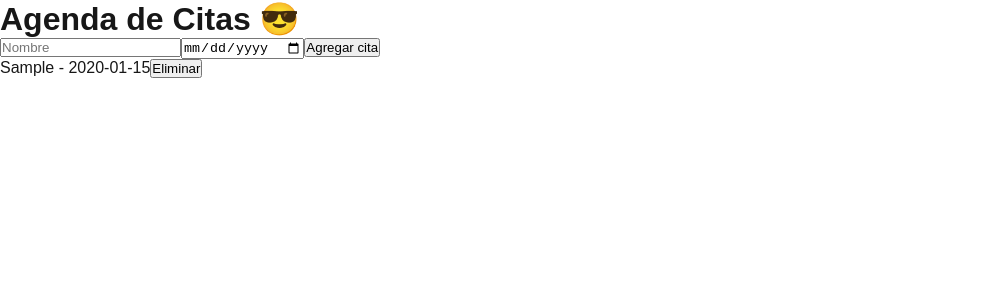
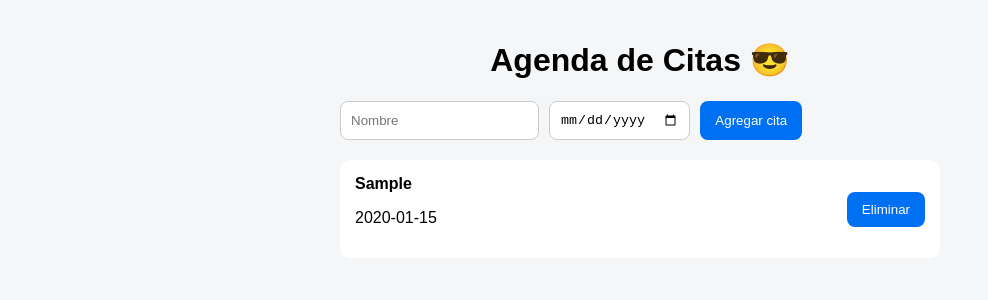
Before and after one commit to angiecv23/agenda-citas, a Next.js app: page /citas in a window 1280 px wide. Both pictures are taken after typing "Sample", "2020-01-15" into the empty fields and a click on the button "Agregar cita". Shown: the top 300 px of the page, without its empty margins (0-988 px from the left). Built offline with nearby package versions, Linux system fonts and the light colour scheme.

Commit message:
corrige estilos scss y configuración de sass

```diff
--- a/package.json
+++ b/package.json
@@ -11,7 +11,8 @@
   "dependencies": {
     "next": "16.2.1",
     "react": "19.2.4",
-    "react-dom": "19.2.4"
+    "react-dom": "19.2.4",
+    "sass": "^1.98.0"
   },
   "devDependencies": {
     "eslint": "^9",
--- a/src/app/citas/page.jsx
+++ b/src/app/citas/page.jsx
@@ -26,21 +26,27 @@ export default function Citas() {
   };
 
   return (
-    <div>
-      <h1>Agenda de Citas 😎</h1>
+    <div className="container">
+        <h1>Agenda de Citas 😎</h1>
 
-      <AppointmentForm agregarCita={agregarCita} />
+        <AppointmentForm agregarCita={agregarCita} />
 
-      <ul>
-        {citas.map((cita, index) => (
-          <li key={index}>
-            {cita.nombre} - {cita.fecha}
+        {citas.length === 0 ? (
+        <p>No hay citas aún</p>
+        ) : (
+        citas.map((cita, index) => (
+            <div className="card" key={index}>
+            <div>
+                <strong>{cita.nombre}</strong>
+                <p>{cita.fecha}</p>
+            </div>
+
             <button onClick={() => eliminarCita(index)}>
-              Eliminar
+                Eliminar
             </button>
-          </li>
-        ))}
-      </ul>
+            </div>
+        ))
+        )}
     </div>
-  );
+    );
 }
--- a/src/app/globals.css
+++ /dev/null
@@ -1,49 +0,0 @@
-:root {
-  --background: #ffffff;
-  --foreground: #171717;
-}
-
-@media (prefers-color-scheme: dark) {
-  :root {
-    --background: #0a0a0a;
-    --foreground: #ededed;
-  }
-}
-
-html {
-  height: 100%;
-}
-
-html,
-body {
-  max-width: 100vw;
-  overflow-x: hidden;
-}
-
-body {
-  min-height: 100%;
-  display: flex;
-  flex-direction: column;
-  color: var(--foreground);
-  background: var(--background);
-  font-family: Arial, Helvetica, sans-serif;
-  -webkit-font-smoothing: antialiased;
-  -moz-osx-font-smoothing: grayscale;
-}
-
-* {
-  box-sizing: border-box;
-  padding: 0;
-  margin: 0;
-}
-
-a {
-  color: inherit;
-  text-decoration: none;
-}
-
-@media (prefers-color-scheme: dark) {
-  html {
-    color-scheme: dark;
-  }
-}
--- a/src/app/layout.js
+++ b/src/app/layout.js
@@ -1,5 +1,5 @@
 import { Geist, Geist_Mono } from "next/font/google";
-import "./globals.css";
+import "../app/styles/globals.scss";
 
 const geistSans = Geist({
   variable: "--font-geist-sans",
--- /dev/null
+++ b/src/app/styles/globals.scss
@@ -0,0 +1,50 @@
+body {
+  font-family: Arial, sans-serif;
+  background: #f4f6f8;
+  margin: 0;
+}
+
+h1 {
+  text-align: center;
+}
+
+.container {
+  max-width: 600px;
+  margin: auto;
+  padding: 20px;
+}
+
+form {
+  display: flex;
+  gap: 10px;
+  margin-bottom: 20px;
+}
+
+input {
+  padding: 10px;
+  border: 1px solid #ccc;
+  border-radius: 8px;
+}
+
+button {
+  padding: 10px 15px;
+  border: none;
+  background: #0070f3;
+  color: white;
+  border-radius: 8px;
+  cursor: pointer;
+}
+
+button:hover {
+  background: #005bb5;
+}
+
+.card {
+  background: white;
+  padding: 15px;
+  border-radius: 10px;
+  margin-bottom: 10px;
+  display: flex;
+  justify-content: space-between;
+  align-items: center;
+}
```
Also changed, not shown: 1 other file (tests, documents, lock files or other folders).
